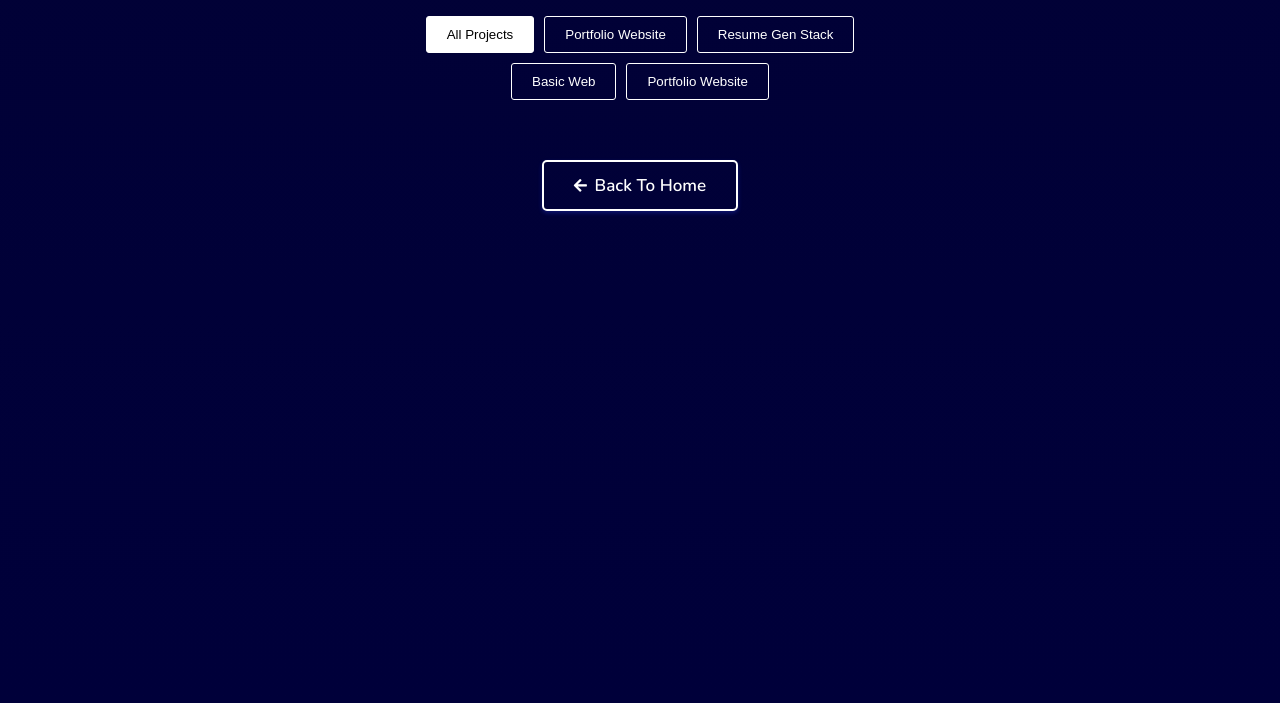
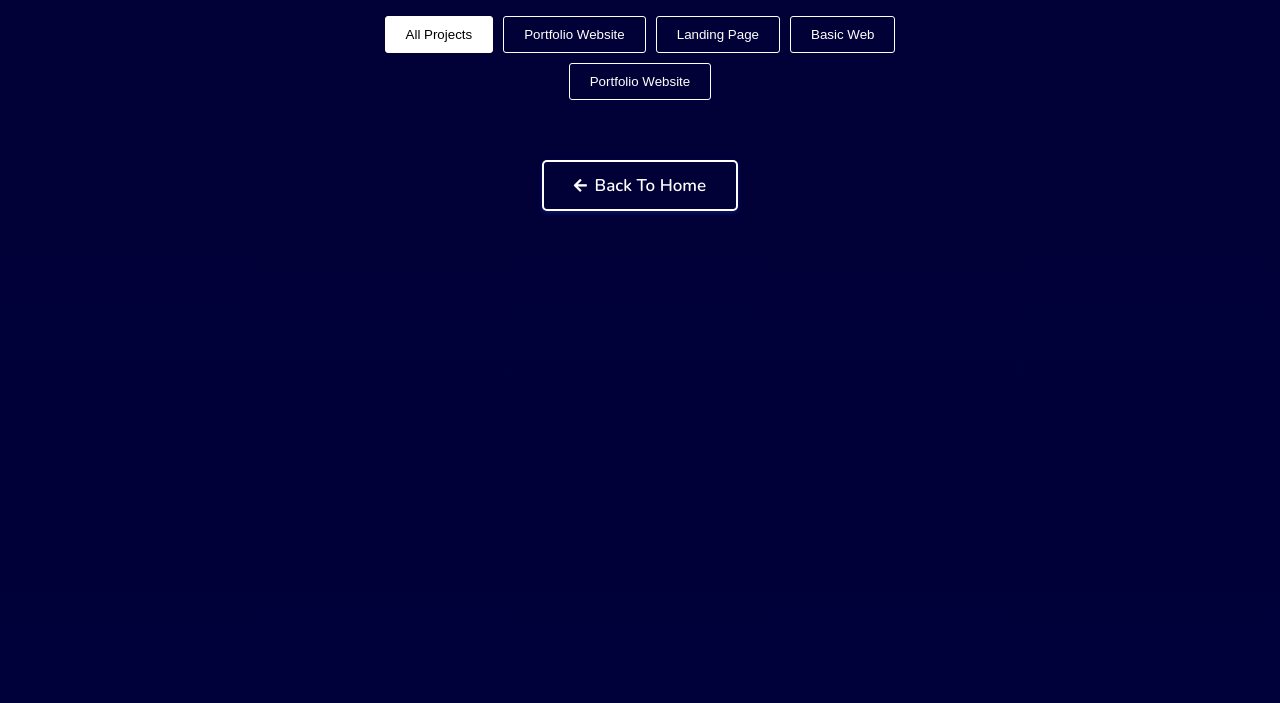
Before and after one commit to Devikiran1738/Portfolio, a plain HTML site: page projects/index.html in a window 1280 px wide. Shown: the part 147-850 px from the top of the page. Drawn offline with nearby package versions, Linux system fonts and the light colour scheme.

Commit message:
Update index.html

```diff
--- a/projects/index.html
+++ b/projects/index.html
@@ -39,7 +39,7 @@
   <div id="filters" class="button-group">
     <button class="btn is-checked" data-filter="*">All Projects</button>
     <button class="btn" data-filter=".mern">Portfolio Website</button>
-    <button class="btn" data-filter=".lamp">Resume Gen Stack</button>
+    <button class="btn" data-filter=".lamp">Landing Page</button>
     <button class="btn" data-filter=".basicweb">Basic Web</button>
     <button class="btn" data-filter=".android">Portfolio Website</button>
   </div>
```
